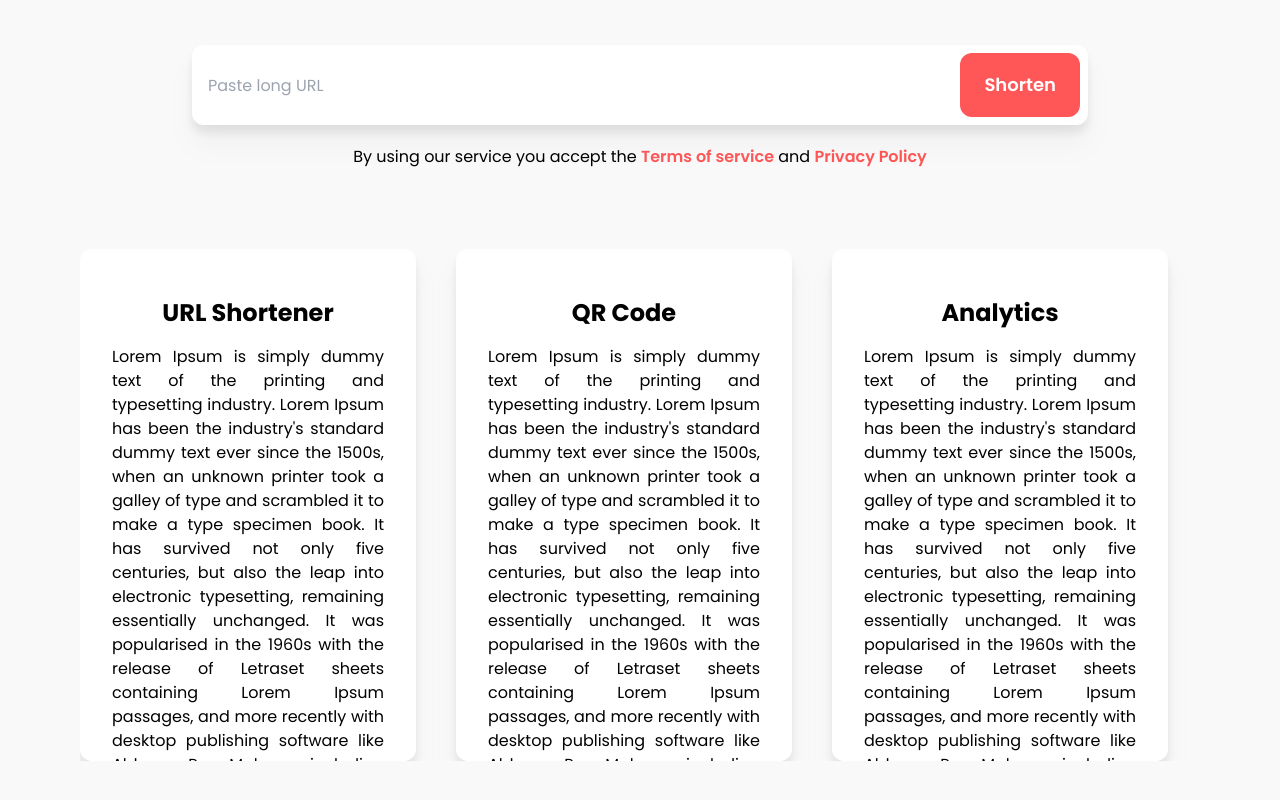
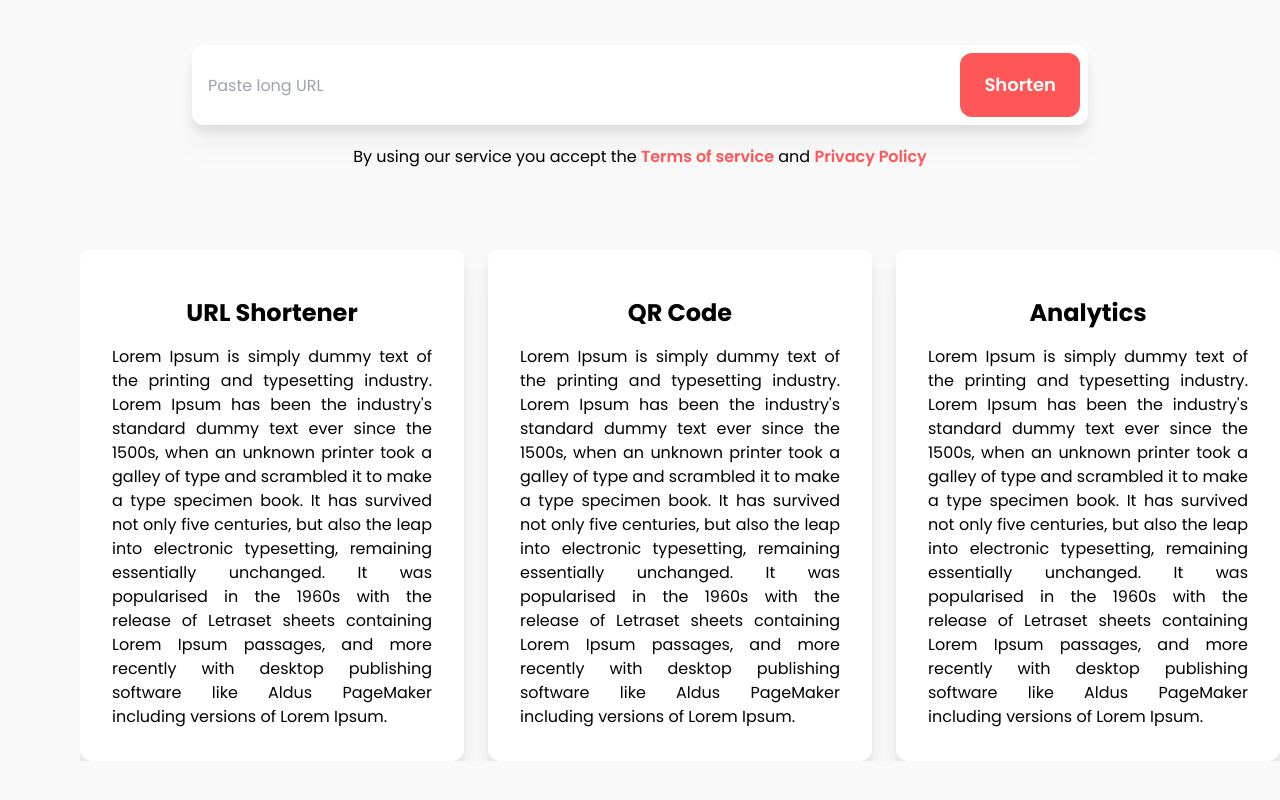
Before and after one commit to emmanuelawe/linqtrim, a Next.js app: page / in a window 1280 px wide. Shown: the part 548-1348 px from the top of the page. Built offline with nearby package versions, Linux system fonts and the light colour scheme.

Commit message:
Features UI modified

```diff
--- a/app/globals.css
+++ b/app/globals.css
@@ -17,7 +17,7 @@
 }
 
 body {
-  @apply bg-[#f9f9f9] md:container md:mx-auto mx-6 overflow-x-hidden md:min-w-[100vw]
+  @apply bg-[#f9f9f9] md:container md:mx-auto mx-6 overflow-x-hidden
   /* color: rgb(var(--foreground-rgb));
   background: linear-gradient(
       to bottom,
--- a/components/LinqFeatures.tsx
+++ b/components/LinqFeatures.tsx
@@ -1,8 +1,8 @@
 const LinqFeatures = () => {
   return (
-    <main className="md:my-20 my-10 md:mx-20 flex md:flex-wrap overflow-x-auto gap-2 md:gap-10">
+    <main className="md:my-20 my-10 md:mx-20 flex w-full md:flex-wrap overflow-x-auto md:overflow-hidden space-x-2 md:space-x-6">
         {/* REPLACE THESE CARDS BY MAPPING */}
-      <section className="bg-[#ffffff] flex flex-shrink-0 flex-col items-center drop-shadow-xl h-[48rem] md:h-[32rem] w-[80%] md:w-[30%] rounded-xl p-8">
+      <section className="bg-[#ffffff] flex flex-shrink-0 flex-col items-center drop-shadow-xl h-[48rem] md:h-[32rem] w-64 md:w-[30%] rounded-xl p-8">
         <h1 className="text-2xl font-bold py-4">URL Shortener</h1>
         <p className="text-justify">
           Lorem Ipsum is simply dummy text of the printing and typesetting
@@ -17,7 +17,7 @@ const LinqFeatures = () => {
         </p>
       </section>
 
-      <section className="bg-[#ffffff] flex flex-shrink-0 flex-col items-center drop-shadow-xl  h-[48rem] md:h-[32rem] w-[80%] md:w-[30%] rounded-xl p-8">
+      <section className="bg-[#ffffff] flex flex-shrink-0 flex-col items-center drop-shadow-xl  h-[48rem] md:h-[32rem] w-64 md:w-[30%] rounded-xl p-8">
         <h1 className="text-2xl font-bold py-4">QR Code</h1>
         <p className="text-justify">
           Lorem Ipsum is simply dummy text of the printing and typesetting
@@ -32,7 +32,7 @@ const LinqFeatures = () => {
         </p>
       </section>
 
-      <section className="bg-[#ffffff] flex flex-shrink-0 flex-col items-center drop-shadow-xl  h-[48rem] md:h-[32rem] w-[80%] md:w-[30%] rounded-xl p-8">
+      <section className="bg-[#ffffff] flex flex-shrink-0 flex-col items-center drop-shadow-xl  h-[48rem] md:h-[32rem] w-64 md:w-[30%] rounded-xl p-8">
         <h1 className="text-2xl font-bold py-4">Analytics</h1>
         <p className="text-justify">
           Lorem Ipsum is simply dummy text of the printing and typesetting
```
